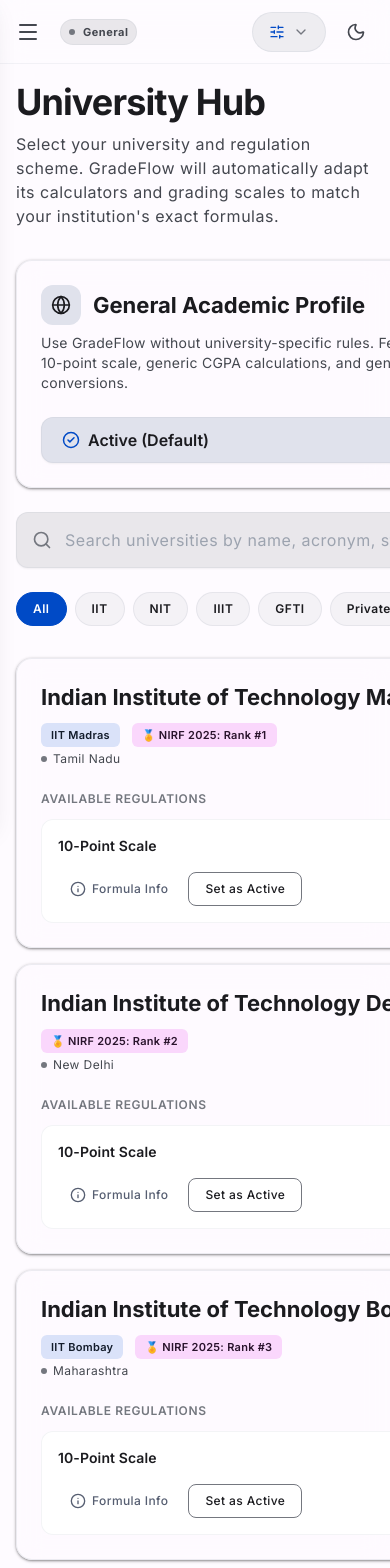
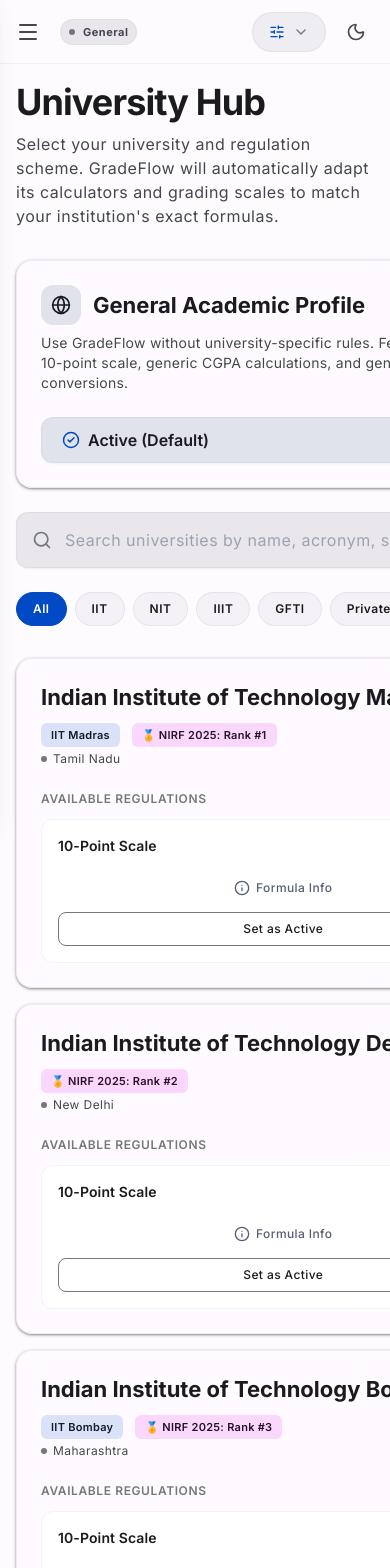
Before and after one commit to Bikesh3764/Grade-Flow, a Next.js app: page /university-hub in a window 390 px wide. Shown: the top 1568 px of the page. Built offline with nearby package versions, Linux system fonts and the light colour scheme.

Commit message:
fix: make share button always visible, fix pwa manifest icon, fix university hub mobile layout

```diff
--- a/src/app/(app)/dashboard/page.tsx
+++ b/src/app/(app)/dashboard/page.tsx
@@ -50,8 +50,7 @@
         </div>
       )}
 
-      {isSetup && (
-        <div className="flex justify-between items-center">
+      <div className="flex justify-between items-center mt-8">
         <h2 className="text-headline-sm font-bold">Your Dashboard</h2>
         <ShareButton
           title={currentCgpa > 0 ? "My CGPA" : "GradeFlow CGPA Calculator"}
@@ -61,7 +60,6 @@
           url="https://cgpacalculator.xyz"
         />
       </div>
-      )}
 
       <div className="grid grid-cols-1 md:grid-cols-2 lg:grid-cols-4 gap-6">
         <div className="glass-panel p-6 rounded-2xl flex flex-col relative overflow-hidden group">
--- a/src/app/(app)/university-hub/page.tsx
+++ b/src/app/(app)/university-hub/page.tsx
@@ -158,24 +158,24 @@
                               {isActive && <CheckCircle2 size={16} className="text-primary" />}
                             </p>
                           </div>
-                          <div className="flex items-center gap-2 shrink-0">
+                          <div className="flex flex-wrap sm:flex-nowrap items-center gap-2 shrink-0">
                             <button
                               onClick={() => openInfo(uni, reg)}
-                              className="px-3 py-2 rounded-lg text-body-sm font-medium text-secondary hover:bg-secondary-container/50 transition-colors flex items-center gap-1.5"
+                              className="w-full sm:w-auto justify-center px-3 py-2 rounded-lg text-body-sm font-medium text-secondary hover:bg-secondary-container/50 transition-colors flex items-center gap-1.5"
                             >
                               <Info size={16} /> Formula Info
                             </button>
                             {isActive ? (
                               <button
                                 onClick={handleClearProfile}
-                                className="px-4 py-2 rounded-lg bg-error-container hover:bg-error/20 text-error text-body-sm font-medium flex items-center gap-1.5 transition-colors"
+                                className="w-full sm:w-auto justify-center px-4 py-2 rounded-lg bg-error-container hover:bg-error/20 text-error text-body-sm font-medium flex items-center gap-1.5 transition-colors"
                               >
                                 Remove Selection
                               </button>
                             ) : (
                               <button
                                 onClick={() => handleSetProfile(uni, reg)}
-                                className="px-4 py-2 rounded-lg border border-outline hover:border-primary text-on-surface hover:text-primary hover:bg-primary-container/10 text-body-sm font-medium transition-all"
+                                className="w-full sm:w-auto justify-center px-4 py-2 rounded-lg border border-outline hover:border-primary text-on-surface hover:text-primary hover:bg-primary-container/10 text-body-sm font-medium transition-all"
                               >
                                 Set as Active
                               </button>
```
Also changed, not shown: public/manifest.json. Lines whose indentation alone changed are shown as unchanged.
